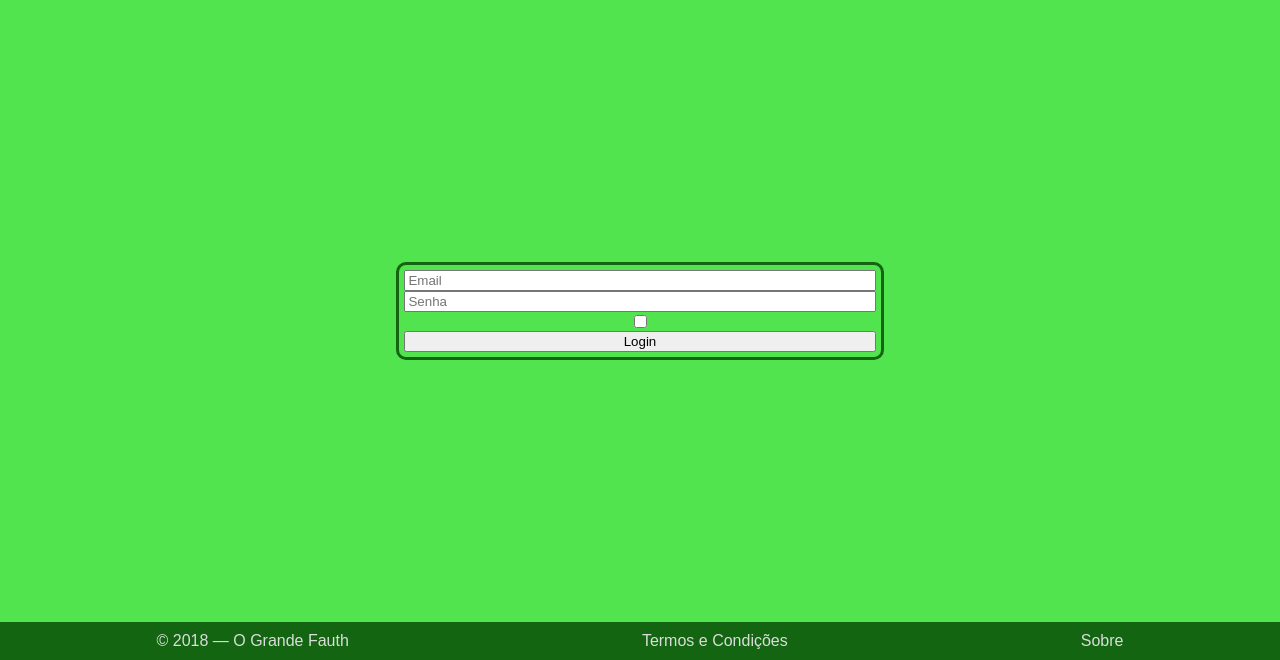
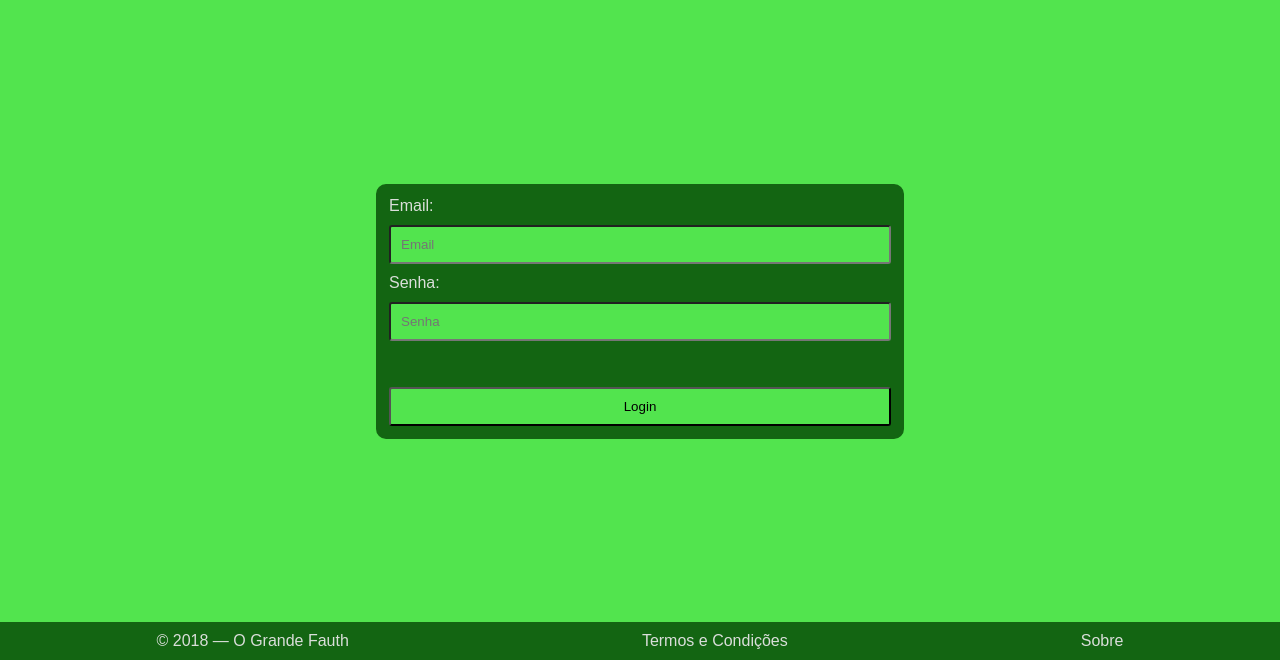
Before and after one commit to brunofauth/WebsiteManeirissimo, a PHP site: page /login.php in a window 1280 px wide. Shown: the part 236-896 px from the top of the page. Run offline with PHP 8.4, Linux system fonts and the light colour scheme.

Commit message:
acabei a caixa de login e tudo mais

```diff
--- a/website/login.php
+++ b/website/login.php
@@ -3,28 +3,35 @@
 <?php session_start(); ?>
 <?php session_regenerate_id(); ?>
 
+<?php $fake_db = array(
+    "admin@upf.br" => "password",
+    "debug@oi.com" => "abc123",
+    "a@b.c" => "asd"
+); ?>
+
 <?php if (isset($_SESSION["created"])): ?>
     <?php header("Location: ./index.php") ?>
 <?php else: ?>
     <?php if (isset($_POST["user"]) && isset($_POST["pswd"])): ?>
-        <?php if ($_POST["user"] == "admin@upf.br" && $_POST["pswd"] == "password"): ?>
+        <?php if (array_key_exists($_POST["user"], $fake_db) && $_POST["pwsd"] == $fake_db["user"]): ?>
             <?php $_SESSION["user"] = htmlspecialchars($_POST["user"]); ?>
             <?php $_SESSION["created"] = time(); ?>
             <?php header("Location: ./index.php") ?>
         <?php else: ?>
-            <h1>User ou pw invalidos</h1>
+            <h2>Erro: usuário ou senha inválidos.</h2>
             <form class="login-container container-border" method="post" action="login.php">
                 <input required name="user" placeholder="Email" type="email">
                 <input required name="pswd" placeholder="Senha" type="password">
-                <input name="keep" type="checkbox">
                 <button type="submit">Login</button>
             </form>
         <?php endif; ?>
     <?php else: ?>
         <form class="login-container container-border" method="post" action="login.php">
-            <input required name="user" placeholder="Email" type="email">
-            <input required name="pswd" placeholder="Senha" type="password">
-            <input name="keep" type="checkbox">
+            <label for="email-inp">Email:</label>
+            <input required class="senha-inp" name="user" placeholder="Email" type="email">
+            <label for="senha-inp">Senha:</label>
+            <input required class="senha-inp" name="pswd" placeholder="Senha" type="password">
+            <br><br>
             <button type="submit">Login</button>
         </form>
     <?php endif; ?>
--- a/website/site.css
+++ b/website/site.css
@@ -38,11 +38,9 @@ header {
     border: 0px;
 }
 
-header > h1{
+h2 {
     text-align: center;
-    margin: 0px;
-    padding: 5px;
-    font-family: alsina;
+    color: #FF0000;
 }
 
 header, nav {
@@ -125,16 +123,27 @@ footer {
 .container-border {
     border: 3px solid var(--bg-primary);
     border-radius: 10px;
+    background: var(--bg-primary);
+    color: var(--fg-primary);
 }
 
 .login-container {
-    border: 3px solid var(--bg-primary);
-    border-radius: 10px;
     padding: 5px;
     margin: 0px auto 0px auto;
-    width: 40%;
+    width: 40vw;
     display: flex;
     flex-direction: column;
+}
+
+.login-container > label {
+    margin: 5px;
+}
+
+input, button[type=submit] {
+    margin: 5px;
+    padding: 10px;
+    background: var(--bg-secondary);
+    border-radius: 3px;
 }
 
 .footer-item {
```
